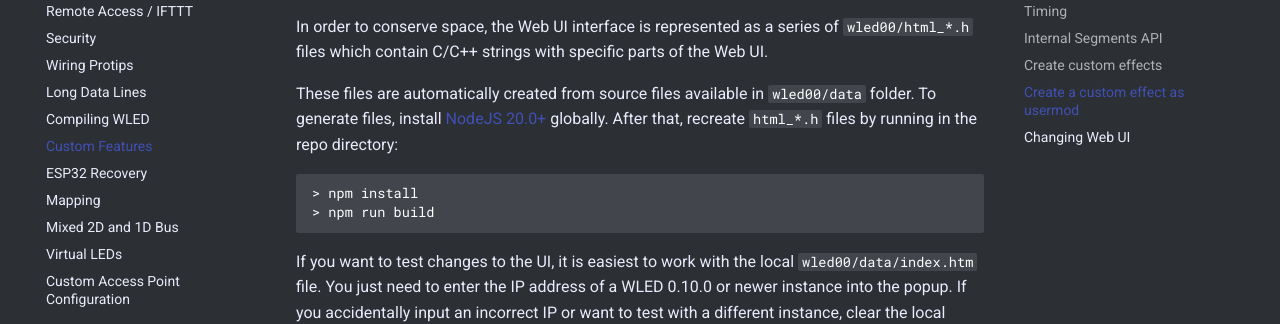
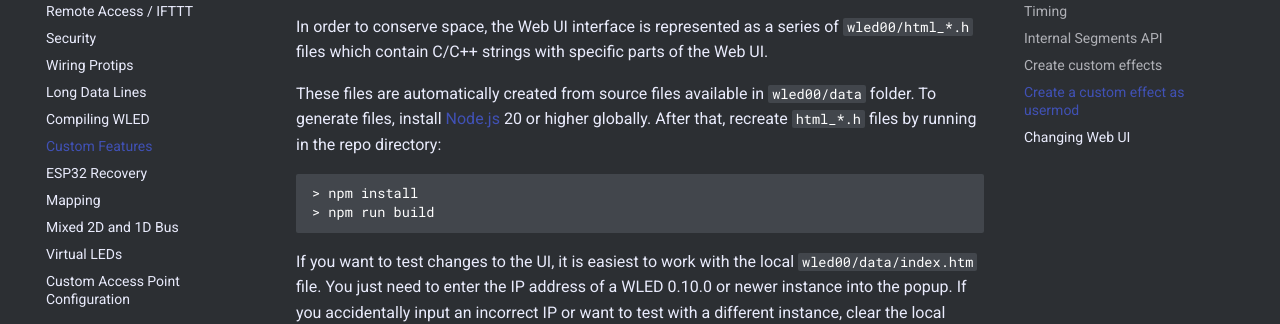
Before and after one commit to Aircoookie/WLED-Docs, an MkDocs documentation site: the page built from docs/advanced/custom-features.md, in a window 1280 px wide and 900 px high, scrolled down 3562 px. Shown: the part 151-475 px from the top of the window. Built offline with MkDocs 1.6.1 and Material for MkDocs 9.7.7, drawn with Linux system fonts in a browser that asks for light colours; comment, search, counter and statistics services are not loaded.

Commit message:
Update custom-features.md

````diff
--- a/docs/advanced/custom-features.md
+++ b/docs/advanced/custom-features.md
@@ -139,7 +139,7 @@ For details about the format of the configuration string see [effect metadata](/
 
 In order to conserve space, the Web UI interface is represented as a series of `wled00/html_*.h` files which contain C/C++ strings with specific parts of the Web UI.
 
-These files are automatically created from source files available in `wled00/data` folder. To generate files, install [NodeJS 20.0+](https://nodejs.org/en/download/) globally. After that, recreate `html_*.h` files by running in the repo directory:
+These files are automatically created from source files available in `wled00/data` folder. To generate files, install [Node.js](https://nodejs.org/en/download) 20 or higher globally. After that, recreate `html_*.h` files by running in the repo directory:
 ```
 > npm install
 > npm run build
````
